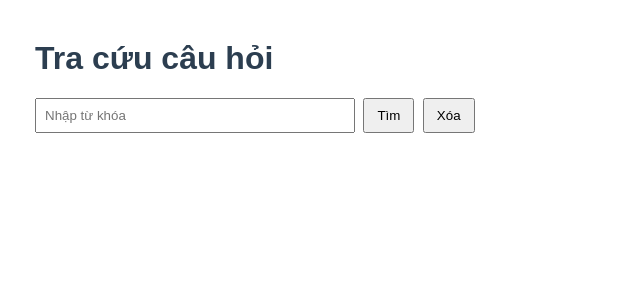
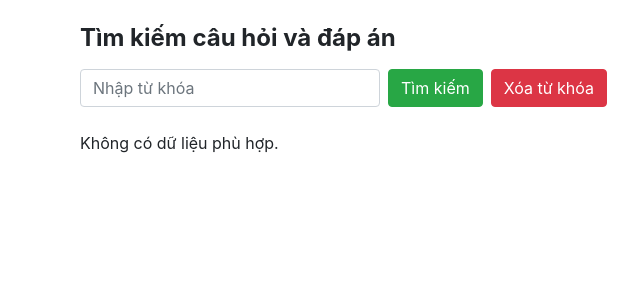
Before and after one commit to hoangtucatvu/flask-question-app, a Flask app: page / in a window 1280 px wide. Shown: the top 300 px of the page, without its empty margins (5-645 px from the left). Run offline with Flask 3, Linux system fonts and the light colour scheme; parts of the project's set-up code (start-up, migrations or seed data) failed here and were passed over.

Commit message:
Update index.html

```diff
--- a/templates/index.html
+++ b/templates/index.html
@@ -1,58 +1,40 @@
 <!DOCTYPE html>
-<html>
+<html lang="vi">
 <head>
-    <meta charset="utf-8">
-    <title>Tra cứu câu hỏi</title>
-    <style>
-        body {
-            font-family: Arial, sans-serif;
-            margin: 40px;
-        }
-        h1 {
-            color: #2c3e50;
-        }
-        form {
-            margin-bottom: 20px;
-        }
-        input[type="text"] {
-            width: 300px;
-            padding: 8px;
-        }
-        button {
-            padding: 8px 12px;
-            margin-left: 4px;
-        }
-        ul {
-            padding-left: 20px;
-        }
-        li {
-            margin-bottom: 15px;
-        }
-        .answer {
-            color: #16a085;
-        }
-    </style>
+    <meta charset="UTF-8">
+    <title>Tra cứu câu hỏi và đáp án</title>
+    <link href="https://cdn.jsdelivr.net/npm/bootstrap@4.6.2/dist/css/bootstrap.min.css" rel="stylesheet">
 </head>
 <body>
-    <h1>Tra cứu câu hỏi</h1>
+<div class="container mt-4">
+    <h4 class="font-weight-bold mb-3">Tìm kiếm câu hỏi và đáp án</h4>
 
-    <form method="POST">
-        <input type="text" name="keyword" placeholder="Nhập từ khóa" value="{{ keyword }}">
-        <button type="submit">Tìm</button>
-        <button type="submit" name="clear">Xóa</button>
+    <form method="POST" class="form-inline mb-4">
+        <input type="text" name="keyword" class="form-control mr-2" style="width: 300px;" placeholder="Nhập từ khóa" value="{{ keyword }}">
+        <button type="submit" class="btn btn-success mr-2">Tìm kiếm</button>
+        <button type="submit" name="clear" value="1" class="btn btn-danger">Xóa từ khóa</button>
     </form>
 
     {% if records %}
-    <ul>
-        {% for item in records %}
-        <li>
-            <strong>{{ item["Câu hỏi"] }}</strong><br>
-            <span class="answer">Đáp án đúng: {{ item["Đáp án đúng"] }}</span>
-        </li>
+    <table class="table table-bordered table-striped">
+        <thead class="thead-dark">
+        <tr>
+            <th width="65%">Câu hỏi</th>
+            <th>Đáp án đúng</th>
+        </tr>
+        </thead>
+        <tbody>
+        {% for row in records %}
+        <tr>
+            <td>{{ row['Câu hỏi'] }}</td>
+            <td>{{ row['Đáp án đúng'] }}</td>
+        </tr>
         {% endfor %}
-    </ul>
-    {% elif keyword %}
-    <p>Không tìm thấy câu hỏi phù hợp.</p>
+        </tbody>
+    </table>
+    {% else %}
+        <p>Không có dữ liệu phù hợp.</p>
     {% endif %}
+</div>
 </body>
 </html>
```
